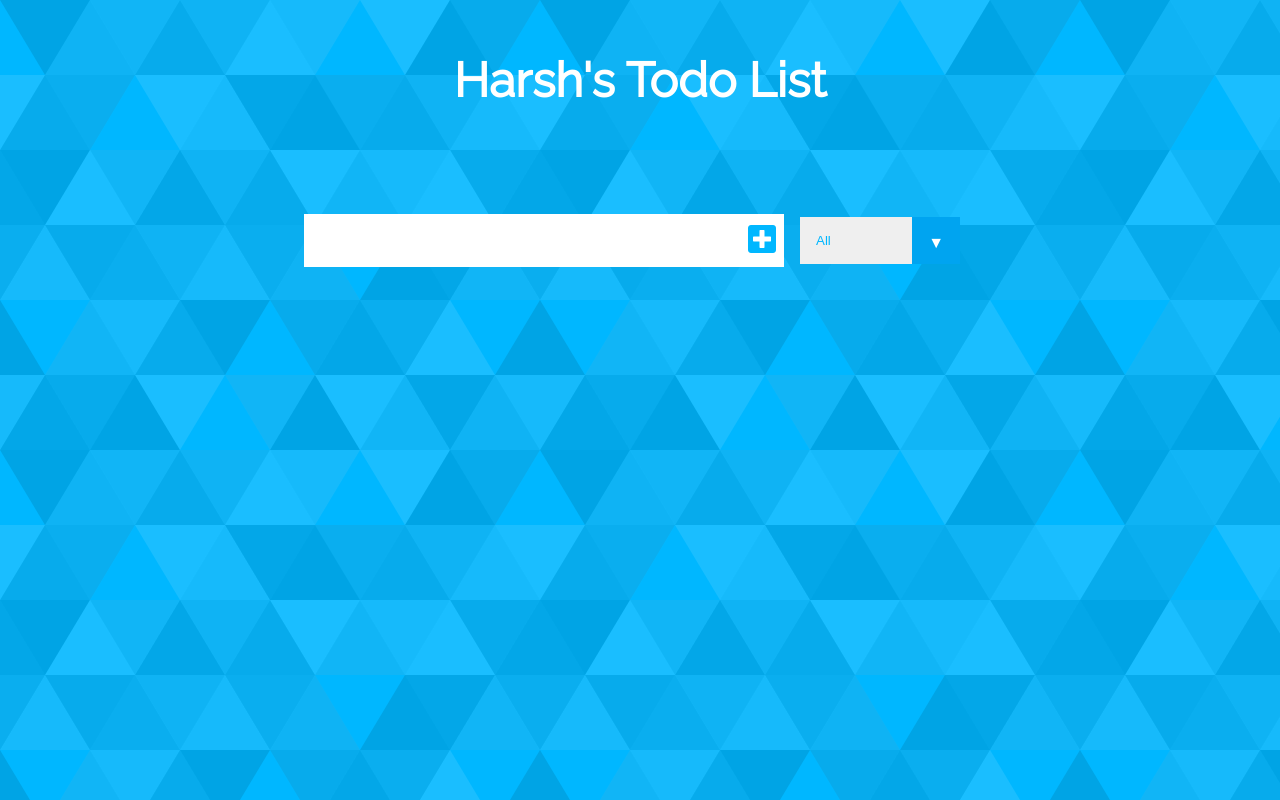
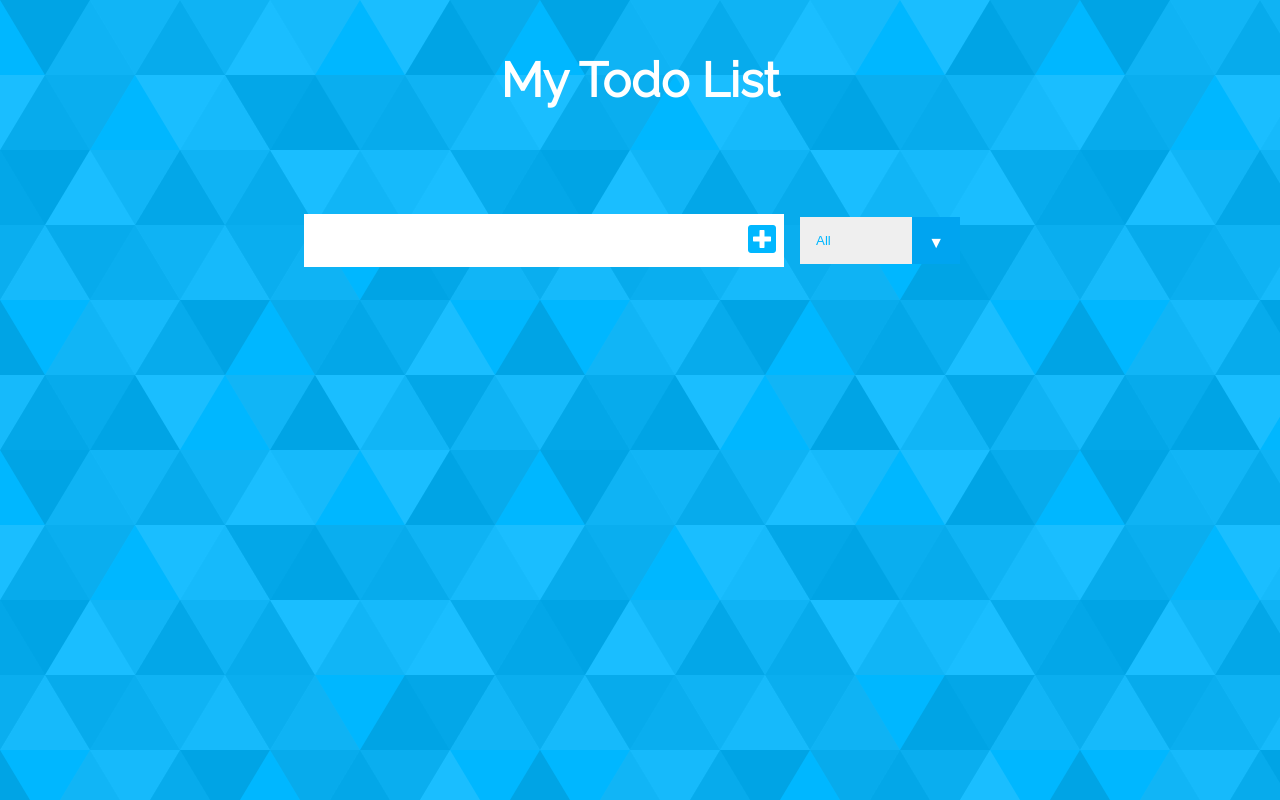
Before and after one commit to Harshsngh07/TodoJS, a plain HTML site: page index.html in a window 1280 px wide. Drawn offline with Linux system fonts and the light colour scheme.

Commit message:
changed name

```diff
--- a/index.html
+++ b/index.html
@@ -19,7 +19,7 @@
   </head>
   <body>
     <header>
-      <h1>Harsh's Todo List</h1>
+      <h1>My Todo List</h1>
     </header>
 
     <form>
```
